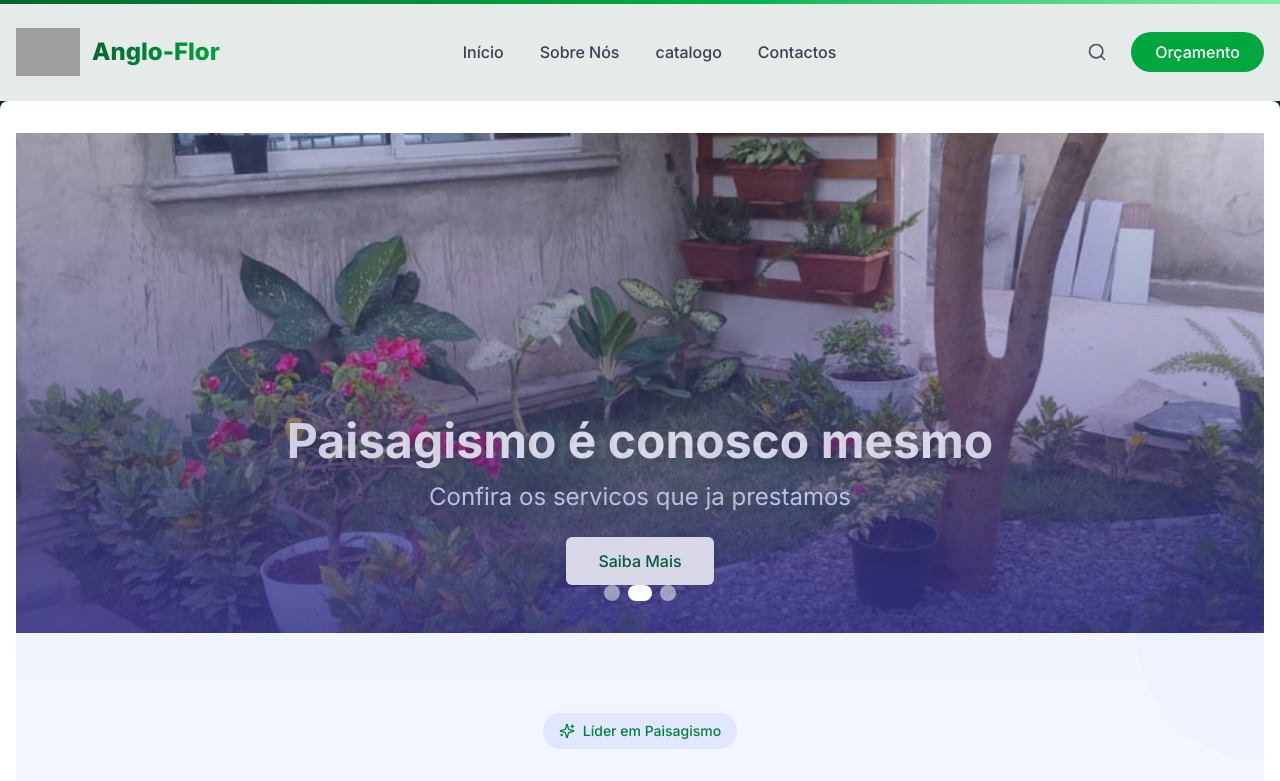
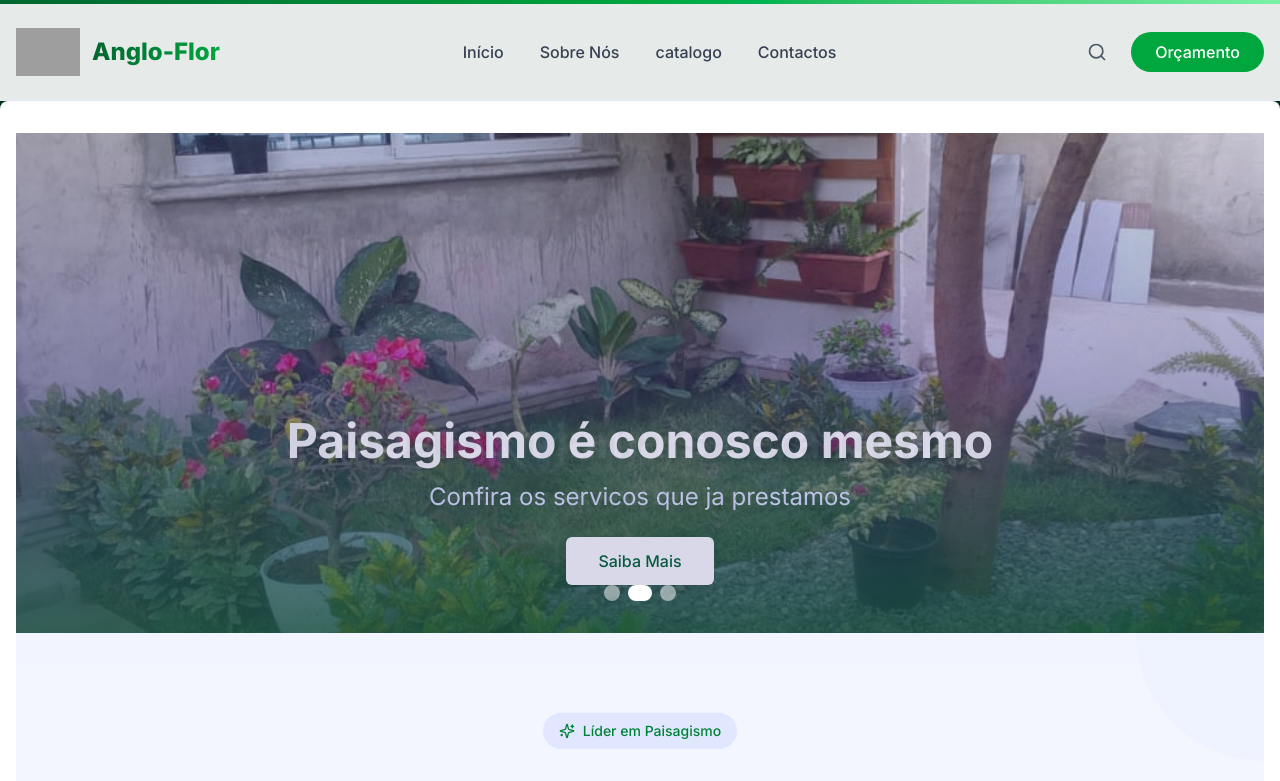
Before and after one commit to Antuneschacuma/e_comerce, a Next.js app: page / in a window 1280 px wide. Shown: the top 781 px of the page. Built offline with nearby package versions, Linux system fonts and the light colour scheme; grey boxes are pictures that could not be loaded.

Commit message:
feat: add image carousel component

```diff
--- a/src/components/layouts/ImageCarousel.tsx
+++ b/src/components/layouts/ImageCarousel.tsx
@@ -62,12 +62,12 @@ const ImageCarousel: React.FC<ImageCarouselProps> = ({ images, interval = 5000 }
               quality={90}
             />
           ) : (
-            <div className="absolute inset-0 bg-indigo-800 flex items-center justify-center">
+            <div className="absolute inset-0 bg-green-800 flex items-center justify-center">
               <div className="animate-pulse text-white">Carregando...</div>
             </div>
           )}
 
-          <div className="absolute inset-0 bg-gradient-to-t from-indigo-900/80 via-indigo-900/30 to-transparent flex items-end pb-16">
+          <div className="absolute inset-0 bg-gradient-to-t from-green-900/80 via-indigo-900/30 to-transparent flex items-end pb-16">
             <div className="container mx-auto px-4 text-center transform transition-all duration-700 ease-in-out translate-y-4">
               <h2 className="text-4xl md:text-5xl font-bold mb-4 text-white drop-shadow-lg">
                 {image.title}
```
